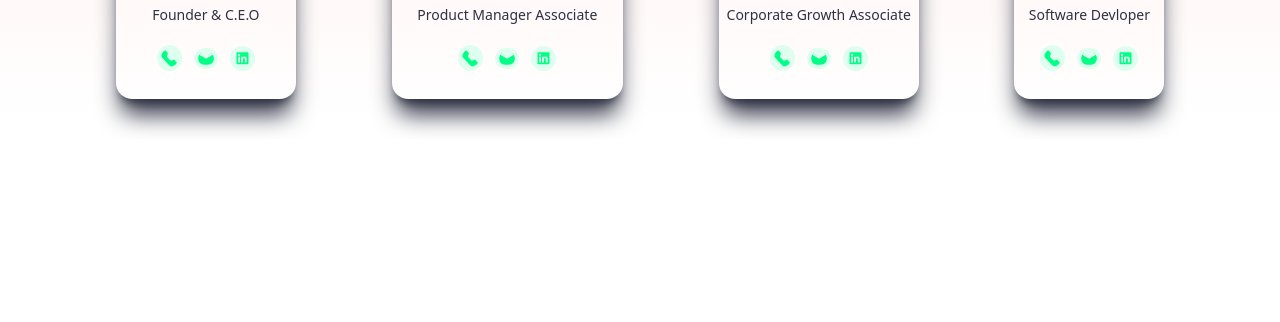
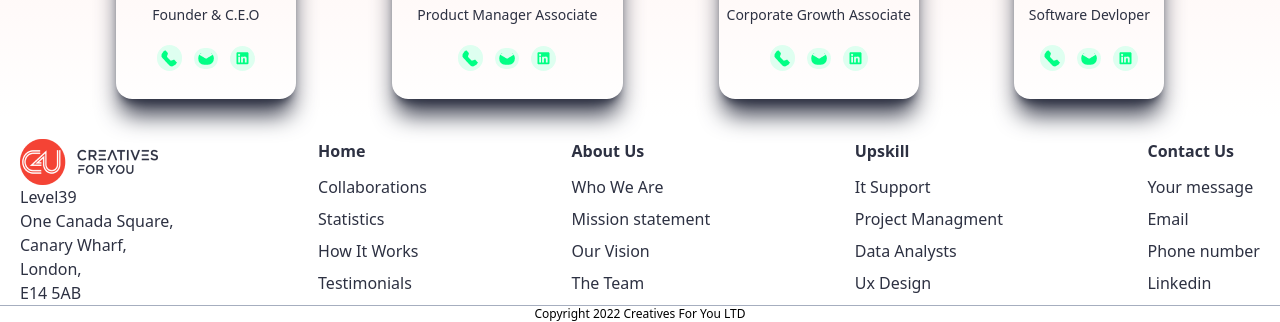
Before and after one commit to alifrayhan1/tailwind2, a website built with Vite: page index.html in a window 1280 px wide. Shown: the part 1723-2045 px from the top of the page. Before the commit the page ends 1862 px from the top, so only its background shows below. Built offline with nearby package versions, Linux system fonts and the light colour scheme; files whose address does not match are found by name.

Commit message:
footer add

```diff
--- a/index.html
+++ b/index.html
@@ -241,7 +241,59 @@
       </div>
         </div>
       </section>
-
+      <section >
+        <div class="sm:flex justify-between mx-5">
+        <div class="">
+          <img src="image/brandlogo.png" alt="brandlogo">
+          <address class="not-italic text-dark dark:text-white">
+            Level39 <br>
+            One Canada Square, <br>
+            Canary Wharf, <br>
+            London,<br>
+            E14 5AB
+          </address>
+        </div>
+        <div class="">
+          <ul class="text-dark dark:text-white sm:border-none border-t border-[#A6AEBF]">
+            <li class="mb-3"><a class="font-bold" href="#">Home</a></li>
+            <li class="mb-2"><a href="#">Collaborations</a></li>
+            <li class="mb-2"><a href="#">Statistics</a></li>
+            <li class="mb-2"><a href="#">How It Works</a></li>
+            <li><a href="#">Testimonials</a></li>
+          </ul>
+        </div>
+        <div class="">
+          <ul class="text-dark dark:text-white sm:border-none border-t border-[#A6AEBF]">
+            <li class="mb-3"><a class="font-bold" href="#">About Us</a></li>
+            <li class="mb-2"><a href="#">Who We Are</a></li>
+            <li class="mb-2"><a href="#">Mission statement </a></li>
+            <li class="mb-2"><a href="#">Our Vision </a></li>
+            <li><a href="#">The  Team </a></li>
+          </ul>
+        </div>
+        <div class="">
+          <ul class="text-dark dark:text-white sm:border-none border-t border-[#A6AEBF]">
+            <li class="mb-3"><a class="font-bold" href="#">Upskill</a></li>
+            <li class="mb-2"><a href="#">It Support </a></li>
+            <li class="mb-2"><a href="#">Project Managment </a></li>
+            <li class="mb-2"><a href="#">Data Analysts</a></li>
+            <li><a href="#">Ux Design</a></li>
+          </ul>
+        </div>
+        <div class="">
+          <ul class="text-dark dark:text-white sm:border-none border-t border-[#A6AEBF]">
+            <li class="mb-3"><a class="font-bold" href="#">Contact Us </a></li>
+            <li class="mb-2"><a href="#">Your message </a></li>
+            <li class="mb-2"><a href="#">Email </a></li>
+            <li class="mb-2"><a href="#">Phone number </a></li>
+            <li><a href="#">Linkedin</a></li>
+          </ul>
+        </div>
+      </div>
+      <div class="border-t dark:text-white border-[#A6AEBF]">
+        <p class="flex justify-center text-xs">Copyright 2022 Creatives For You LTD</p>
+      </div>
+      </section>
 
     <script type="module" src="script.js"></script>
 </body>
```
